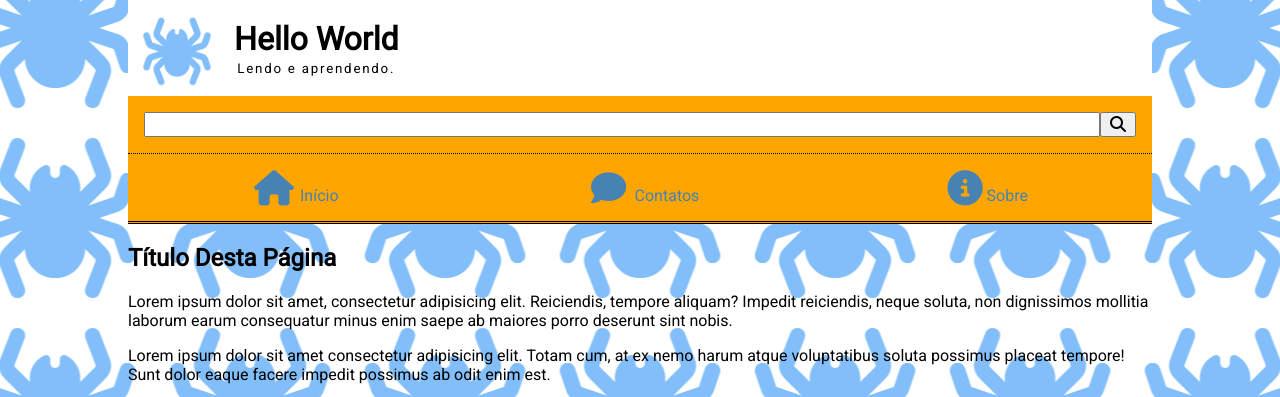
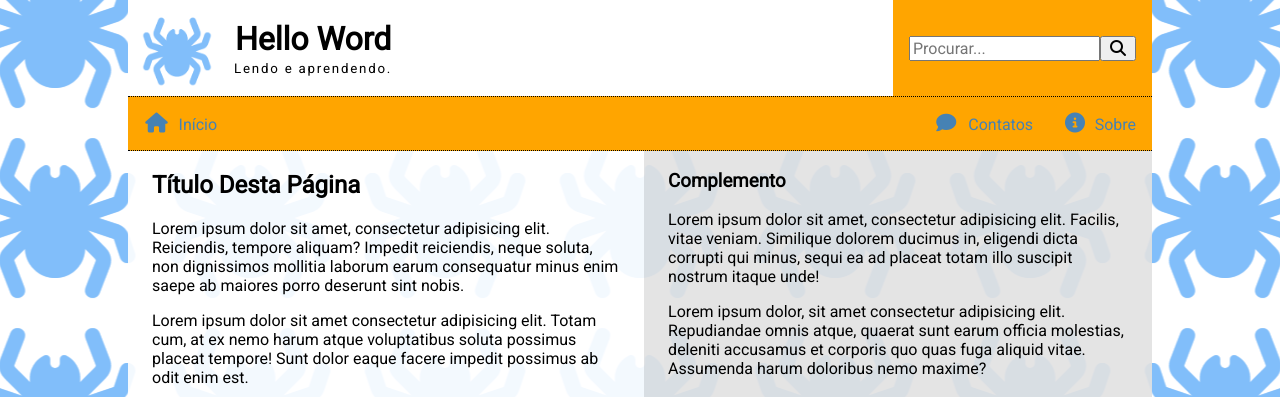
Before and after one commit to LorranLN/helloworld, a PHP site: page /template.html in a window 1280 px wide. Shown: the top 397 px of the page. Run offline with PHP 8.4, Linux system fonts and the light colour scheme.

Commit message:
Update 04

```diff
--- a/assets/css/global.css
+++ b/assets/css/global.css
@@ -67,7 +67,8 @@ a:hover {
 /* Cabeçalho (header) */
 header {
     background-color: rgb(255, 255, 255);
-
+    display: flex;
+    flex-direction: column;
 
 }
 .header-logo-title{
@@ -104,7 +105,9 @@ padding: 1rem;
 
 
 .header-search form {
+    height: 100%;
     display: flex;
+    align-items: center;
 }
 
 .header-search form input {
@@ -115,7 +118,7 @@ padding: 1rem;
 nav {
     background-color:orange;
     border-top: 1px dotted #000;
-    border-bottom: 3px double #000;
+    border-bottom: 1px dotted #000;
     display: flex;
     align-items: center;
     justify-content: space-around;
@@ -143,14 +146,52 @@ nav a i {
 
 
 /* Conteúdo principal */
-main {}
+main {
+    display: flex;
+    flex-direction: column;
+}
 
-main article {}
+main article, main aside {
+    padding:  0 1.5rem;
+}
 
-main aside {}
+
+main article {
+    background-color: rgba(255, 255, 255, .9);
+
+}
+
+main aside {
+    background-color: rgba(226, 226, 226, 0.9);
+}
 
 /* Rodapé (footer) */
-footer {}
+footer {
+    background-color: rgb(7, 1, 15);
+    color: #ffffff;
+    display: flex;
+    align-items: center;
+
+}
+
+
+footer>div {
+    flex-grow: 1;
+    text-align: center;
+}
+
+footer>a {
+    font-size: 2rem;
+    padding: .5rem;
+    color: #fff;
+}
+
+
+footer>div>a {
+    font-size: small
+}
+
+
 
 /* Classes de uso geral */
 .red {}
@@ -164,3 +205,64 @@ input,textarea,button {
     font-family: inherit;
     font-size: inherit;
 }
+
+/* Responsividade
+Telas de 768px ou mais...
+*/
+
+@media only screen and (min-width: 768px) {
+
+    /* Conteúdo principal */
+     main {
+        flex-direction: row;
+    }
+
+
+    main article {
+        flex-grow: 1;
+    }
+
+    main aside {
+       min-width: 14rem;
+       min-width: 14rem;
+    }
+    /* Cabeçalho */
+    header {
+        flex-direction: row;
+        justify-content: space-between;
+    }
+
+    .header-search form {
+    display: flex;
+    }
+
+    .header-search form input {
+    flex-grow: 1;
+    }
+}
+
+
+/* Responsividade Telas de 425px ou mais
+ */
+ @media only screen and (min-width: 425px) {
+
+    nav {
+        justify-content: center;
+    }
+
+    nav a {
+        flex-direction: row;
+    }
+    nav a:first-child {
+        margin-right: auto;
+    }
+
+    nav a i {
+        font-size: 1.25rem;
+        margin-bottom: 0;
+        margin-right: .35rem;
+    }
+
+
+
+}
--- a/template.html
+++ b/template.html
@@ -6,7 +6,7 @@
     <meta name="viewport" content="width=device-width, initial-scale=1.0">
     <!-- Insere o link das folhas de estilo do tema-->
     <link rel="stylesheet" href="assets/css/global.css">
-    <title>Hello World</title>
+    <title>Hello Word</title>
 </head>
 
 <body>
@@ -21,7 +21,7 @@
                 </a>
                 <!-- Titulo Exemplo 1-->
                 <div class="header-title">
-                    <h1>Hello World</h1>
+                    <h1>Hello Word</h1>
                     <small>Lendo e aprendendo.</small>
                 </div>
             </div>
@@ -37,7 +37,7 @@
 
                 <form action="" method="get">
 
-                    <input type="search" name="q" id="search">
+                    <input type="search" name="q" id="search" placeholder="Procurar...">
                     <button type="submit"><i class="fa-solid fa-magnifying-glass fa-fw "></i></button>
                 </form>
 
@@ -106,7 +106,7 @@
 
             <a href="index.html"> <i class="fa-solid fa-house fa-fw"></i></a>
             <div>
-                &copy; 2024 Eu Mesmo!
+                <div>&copy; 2024 Eu Mesmo!</div>
                 <a href="privacy.html">Políticas de Privacidade</a>
             </div>
             <a href="#wrap"><i class="fa-solid fa-circle-up fa-fw"></i></a>
```
